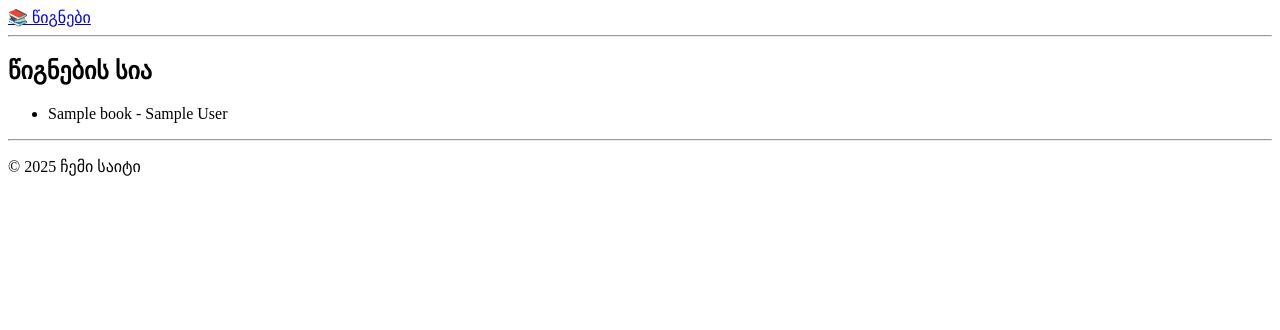
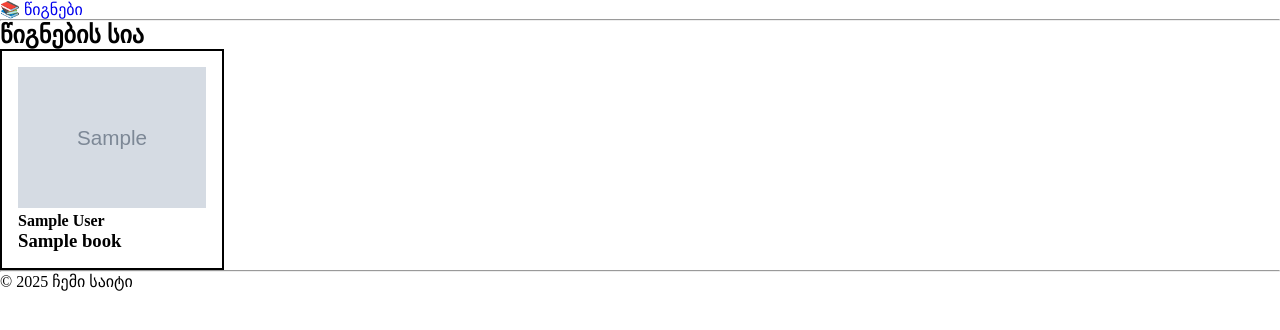
Before and after one commit to TAMUNA-CHKOIDZE/deploy, a Django app: page /books/ in a window 1280 px wide. Shown: the top 330 px of the page. Run offline with Django 5.2, Linux system fonts and the light colour scheme; tables that the repository leaves empty hold one stand-in row (values such as "Sample post"); grey boxes marked "Sample" are stand-in pictures.

Commit message:
add styles

```diff
--- a/my_project/book_app/models.py
+++ b/my_project/book_app/models.py
@@ -4,6 +4,7 @@ from django.db import models
 class Book(models.Model):
     title = models.CharField(max_length=100, verbose_name='title')
     author = models.CharField(max_length=100, verbose_name='author')
+    photo = models.ImageField(upload_to='book_photos', verbose_name='photo')
 
     def __str__(self):
         return f"{self.title} by {self.author}"
--- a/my_project/book_app/templates/book_list.html
+++ b/my_project/book_app/templates/book_list.html
@@ -4,9 +4,14 @@
 
 {% block content %}
     <h2>წიგნების სია</h2>
-    <ul>
+    <ul style="display: grid; grid-template-columns: repeat(5, 1fr); gap: 40px">
         {% for book in books %}
-            <li>{{ book.title }} - {{ book.author }}</li>
+            <li style="border: 2px solid black; padding: 16px">
+                <img src="{{ book.photo.url }}" alt="{{ book.title }}"
+                     style="width: 100%; max-height:280px; object-fit: cover">
+                <h4>{{ book.author }}</h4>
+                <h3>{{ book.title }}</h3>
+            </li>
         {% empty %}
             <li>წიგნები ვერ მოიძებნა.</li>
         {% endfor %}
--- /dev/null
+++ b/my_project/static/css/style.css
@@ -0,0 +1,13 @@
+* {
+    margin: 0;
+    padding: 0;
+    box-sizing: border-box;
+}
+
+ul {
+    list-style: none;
+}
+
+a {
+    text-decoration: none;
+}
--- a/my_project/templates/base.html
+++ b/my_project/templates/base.html
@@ -2,6 +2,7 @@
 <!DOCTYPE html>
 <html>
 <head>
+    <link rel="stylesheet" href="{% static 'css/style.css' %}">
     <title>{% block title %}ჩემი ბიბლიოთეკა{% endblock %}</title>
 </head>
 <body>
```
Also changed, not shown: my_project/book_app/admin.py (+11 -1 lines), my_project/book_app/migrations/0002_book_photo.py (added), my_project/media/book_photos/book2.webp (added), my_project/media/book_photos/default.webp (added).
